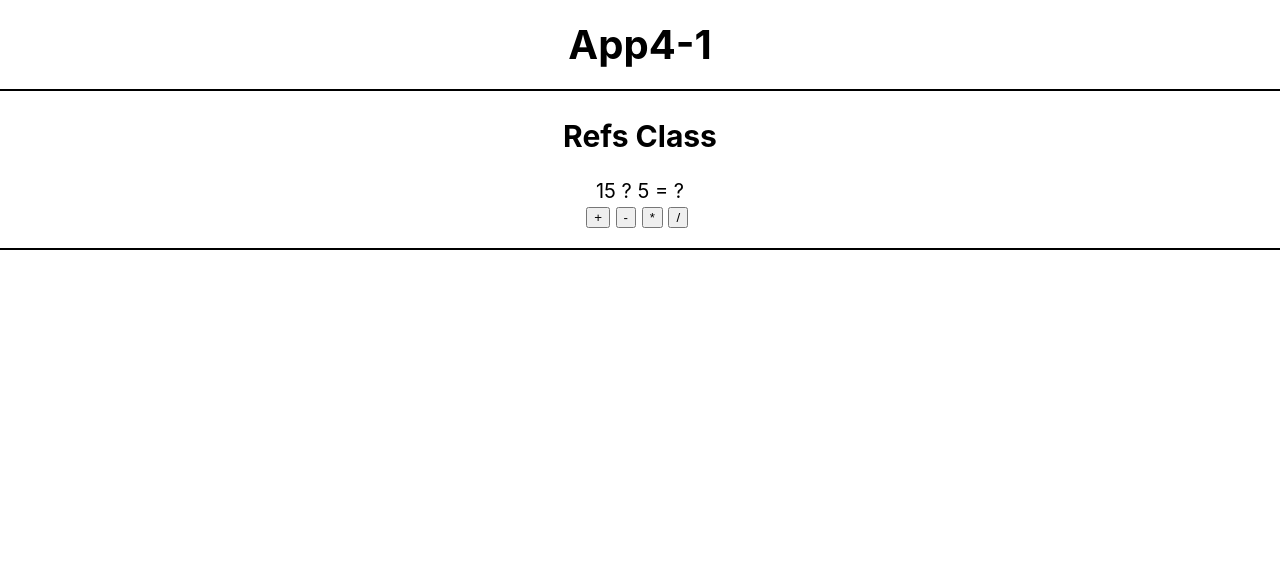
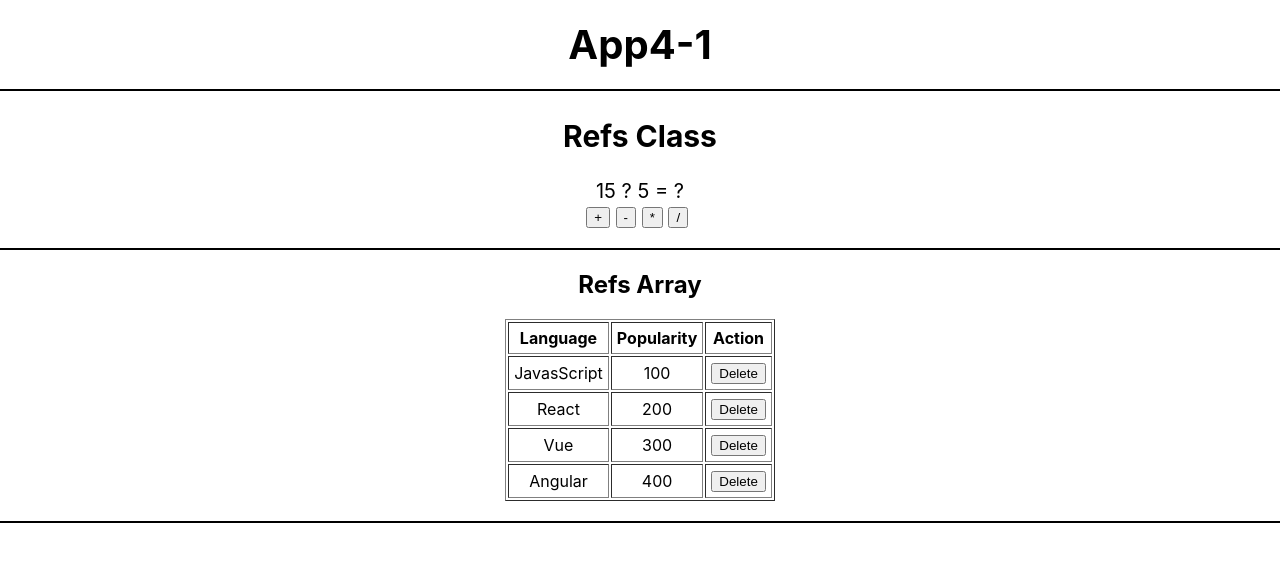
Before and after one commit to PeerapatAtta/React_Book01, a React (Create React App) app in the folder react/app4-1/: page / in a window 1280 px wide. Shown: the top 562 px of the page. Built offline with nearby package versions, Linux system fonts and the light colour scheme.

Commit message:
app4-1: refs-array

```diff
--- a/react/app4-1/src/App.js
+++ b/react/app4-1/src/App.js
@@ -1,11 +1,13 @@
 
 import './App.css';
+import RefsArray from './refs-array';
 import RefsClass from './refs-class';
 
 function App() {
   return (
     <>
       <RefsClass />
+      <RefsArray />
     </>
   );
 }
--- /dev/null
+++ b/react/app4-1/src/refs-array.js
@@ -0,0 +1,52 @@
+import React from 'react';
+
+
+export default function RefsArray() {
+    const table = React.useRef()
+    const tr = React.useRef([])
+    const data = [
+        ["JavasScript", 100],
+        ["React", 200],
+        ["Vue", 300],
+        ["Angular", 400]
+    ]
+
+    const onClickButton = (i) => {
+        const index = tr.current[i].rowIndex
+        table.current.deleteRow(index)
+    }
+
+    const onMouseOverRow = (i) => {
+        tr.current[i].style.backgroundColor = 'yellow'
+    }
+
+    const onMouseOutRow = (i) => {
+        tr.current[i].style.backgroundColor = 'white'
+    }
+
+    const tableStyles = { margin: 'auto', margintop: '30px' }
+
+    return (
+        <div style={{ textAlign: "center", marginTop: "20px", borderBottom: '2px solid black', paddingBottom: '20px' }}>
+            <h2>Refs Array</h2>
+            <table ref={table} border="1" cellPadding={5} style={tableStyles}>
+                <thead>
+                    <tr>
+                        <th>Language</th>
+                        <th>Popularity</th>
+                        <th>Action</th>
+                    </tr>
+                </thead>
+                <tbody>
+                    {data.map((item, i) => (
+                        <tr key={i} ref={el => tr.current[i] = el} onMouseOver={() => onMouseOverRow(i)} onMouseOut={() => onMouseOutRow(i)}>
+                            <td>{item[0]}</td>
+                            <td>{item[1]}</td>
+                            <td><button onClick={() => onClickButton(i)}>Delete</button></td>
+                        </tr>
+                    ))}
+                </tbody>
+            </table>
+        </div>
+    )
+}
```
